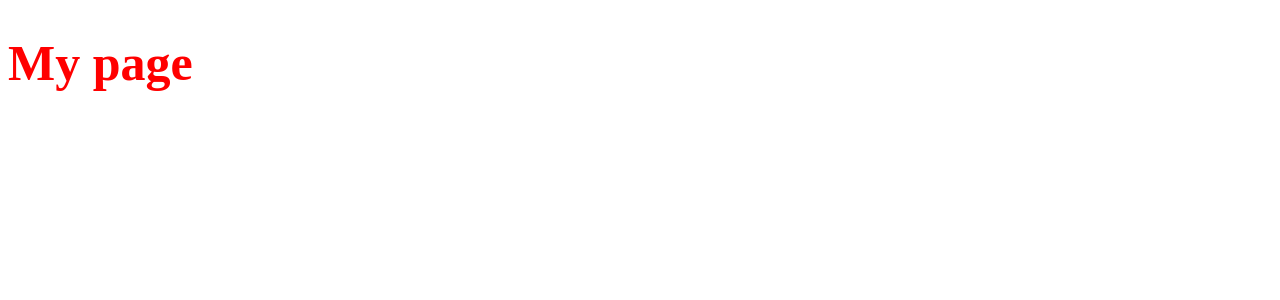
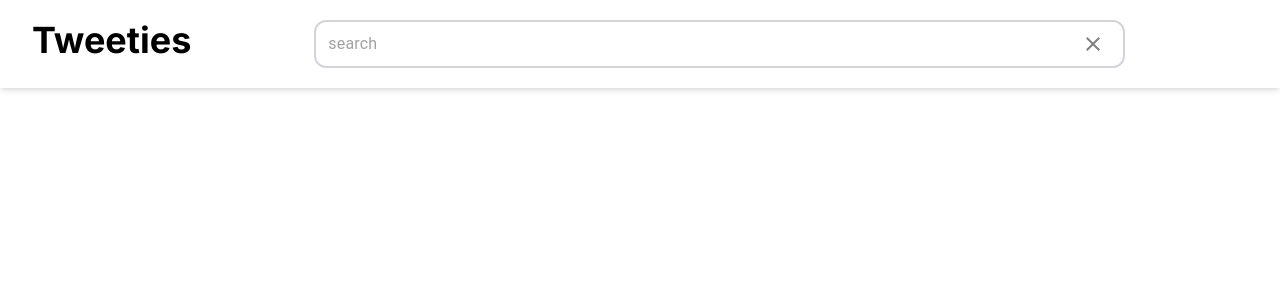
Before and after one commit to angelo1104/school-covid, a Next.js app: page / in a window 1280 px wide. Shown: the top 300 px of the page. Built offline with nearby package versions, Linux system fonts and the light colour scheme.

Commit message:
create header.

```diff
--- /dev/null
+++ b/components/Header/Header.tsx
@@ -0,0 +1,44 @@
+import React from "react";
+import { IconButton, Input } from "@material-ui/core";
+import { Close } from "@material-ui/icons";
+import styled from "styled-components";
+
+const CloseButton = styled(IconButton)`
+  padding: 3px;
+  color: gray;
+
+  @media only screen and (min-width: 728px) {
+    padding: 6px;
+  }
+`;
+
+function Header() {
+  return (
+    <header className={"shadow-md py-5 px-1 md:px-8 flex flex-row"}>
+      <p
+        className={
+          "text-2xl md:text-3xl lg:text-4xl text-gray font-bold justify-self-start items-center"
+        }
+      >
+        Tweeties
+      </p>
+
+      <div
+        className={
+          "m-auto w-3/5 md:w-4/6 flex justify-between border-2 border-gray-300 rounded-xl py-1 px-3"
+        }
+      >
+        <Input
+          className={"flex-grow"}
+          disableUnderline
+          placeholder={"search"}
+        />
+        <CloseButton>
+          <Close />
+        </CloseButton>
+      </div>
+    </header>
+  );
+}
+
+export default Header;
--- a/package.json
+++ b/package.json
@@ -7,10 +7,14 @@
     "start": "next start"
   },
   "dependencies": {
+    "@material-ui/core": "^4.11.4",
+    "@material-ui/icons": "^4.11.2",
+    "framer-motion": "^4.1.11",
     "next": "latest",
     "react": "^17.0.2",
     "react-dom": "^17.0.2",
     "react-is": "^17.0.2",
+    "recoil": "^0.2.0",
     "styled-components": "^5.2.3"
   },
   "devDependencies": {
@@ -22,6 +26,7 @@
     "babel-plugin-styled-components": "^1.12.0",
     "postcss": "^8.2.13",
     "prettier": "^2.2.1",
+    "sass": "^1.32.12",
     "tailwindcss": "^2.1.2",
     "typescript": "4.2.4"
   },
--- a/pages/_app.tsx
+++ b/pages/_app.tsx
@@ -1,14 +1,20 @@
-import type { AppProps } from 'next/app'
+import type { AppProps } from "next/app";
 import Head from "next/head";
+import { RecoilRoot } from "recoil";
+import "../styles/globals.scss";
 
 function MyApp({ Component, pageProps }: AppProps) {
-    return <>
-        <Head>
-            <title>Create next app</title>
-            <link rel="icon" href="/favicon.ico"/>
-        </Head>
+  return (
+    <>
+      <Head>
+        <title>Create next app</title>
+        <link rel="icon" href="/favicon.ico" />
+      </Head>
+      <RecoilRoot>
         <Component {...pageProps} />
+      </RecoilRoot>
     </>
+  );
 }
 
-export default MyApp
+export default MyApp;
--- a/pages/index.tsx
+++ b/pages/index.tsx
@@ -1,14 +1,9 @@
-import styled from "styled-components";
-
-const Title = styled.h1`
-  color: red;
-  font-size: 50px;
-`;
+import Header from "../components/Header/Header";
 
 export default function Home() {
   return (
     <>
-      <Title>My page</Title>
+      <Header />
     </>
   );
 }
--- a/styles/globals.scss
+++ b/styles/globals.scss
@@ -1,3 +1,15 @@
 @tailwind base;
 @tailwind components;
 @tailwind utilities;
+
+// Import Inter from google fonts
+@import url('https://fonts.googleapis.com/css2?family=Inter:wght@100;300;400;600;700;800;900&display=swap');
+
+@layer base {
+  *, body {
+    padding: 0;
+    margin: 0;
+    box-sizing: border-box;
+    font-family: "Inter", sans-serif;
+  }
+}
--- a/tailwind.config.js
+++ b/tailwind.config.js
@@ -1,6 +1,10 @@
 module.exports = {
-  mode: 'jit',
-  purge: ['./pages/**/*.{js,ts,jsx,tsx}', './components/**/*.{js,ts,jsx,tsx}'],
+  mode: "jit",
+  purge: [
+    "./pages/**/*.{js,ts,jsx,tsx}",
+    "./components/**/*.{js,ts,jsx,tsx}",
+    "./styles/**/*.{css,scss}",
+  ],
   darkMode: false, // or 'media' or 'class'
   theme: {
     extend: {},
@@ -9,4 +13,4 @@ module.exports = {
     extend: {},
   },
   plugins: [],
-}
+};
```
Also changed, not shown: 1 other file (tests, documents, lock files or other folders).
